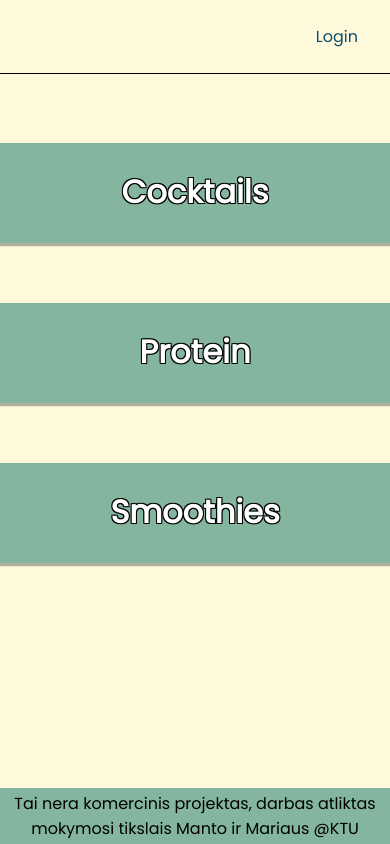
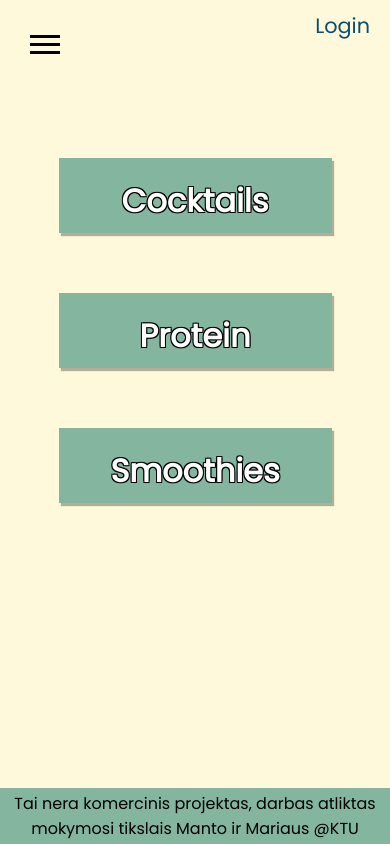
Before and after one commit to martemantas/Mix-Mingle, a PHP site: page /home.html in a window 390 px wide. Run offline with PHP 8.4, Linux system fonts and the light colour scheme.

Commit message:
Nav bar finished
Nav bar is fully responsive
Hamburger menu is functional

```diff
--- a/home.html
+++ b/home.html
@@ -6,15 +6,21 @@
     <link rel="stylesheet" href="style.css">
     <title>Document</title>
 </head>
+<script src="javascript.js"></script>
 <body>
     <nav>
+        <div class="hamburger">
+            <span class="line"></span>
+            <span class="line"></span>
+            <span class="line"></span>
+        </div>
         <ul>
             <li><a href="index.html">Home</a></li>
             <li><a href="">Mix</a></li>
             <li><a href="">Surprise Me</a></li>
             <li><a href="">Search</a></li>
         </ul>
-        <li><a href="">Login</a></li>
+        <li class="login"><a href="">Login</a></li>
     </nav>
     <div class="cards">
         <div class="card">
--- /dev/null
+++ b/javascript.js
@@ -0,0 +1,14 @@
+document.addEventListener("DOMContentLoaded", function() {
+    const hamburger = document.querySelector(".hamburger");
+    const navMenu = document.querySelector('nav');
+
+    hamburger.addEventListener("click", () => {
+        hamburger.classList.toggle("active");
+        navMenu.classList.toggle("active");
+    });
+
+    document.querySelectorAll(".nav-link").forEach(n => n.addEventListener("click", () => {
+        hamburger.classList.remove("active");
+        navMenu.classList.remove("active");
+    }));
+});
--- a/style.css
+++ b/style.css
@@ -13,7 +13,6 @@
 }
 body{
     background-color: var(--primary-bg-color);
-    /* background-image: url(bg.jpg); */
 }
 
 /* Navigation */
@@ -24,6 +23,7 @@ nav{
     padding: 1rem 2rem;
     border-bottom: 1px solid #000;
     background-color: var(--primary-bg-color);
+
 }
 nav ul, nav li{
     display: flex;
@@ -38,6 +38,17 @@ nav li a{
 }
 nav a:hover {
     transform: scale(1.1);
+}
+nav .hamburger{
+    display: none;
+}
+nav .line{
+    display: block;
+    height: 3px;
+    width: 30px;
+    margin: 5px auto;
+    transition: all 0.3s ease-in-out;
+    background-color: #000;
 }
 
 /* Cards */
@@ -102,16 +113,52 @@ footer{
 
 @media only screen and (max-width: 600px) {
     nav {
-      flex-direction: column;
+      border-bottom: none;
+      padding: 0;
     }
     nav ul {
-      flex-direction: column;
-      padding-top: 0.5rem;
-      display: none;
+        position: fixed;
+        left: -100%;
+        padding-top: 100px;
+        flex-direction: column;
+        background-color: #fff;
+        height: 100vh;
+        max-width: 50%;
+        width: 100%;
+        text-align: center;
+        transition: 0.3s;
+        box-shadow: 5px 0px 10px 0px #aaa;
+        z-index: 5;
     }
     nav li {
-        padding: 0.5rem 0;
-        direction: rtl;
+        margin-bottom: 1.5rem;
+        font-size: 1.3rem;
+        font-weight: 500;
+    }
+    nav .active ~ ul{
+        left: 0;
+    }
+    nav .login{
+        position: absolute;
+        top: 10px;
+        right: 20px;
+    }
+
+    /* Hamburger menu */
+
+    nav .hamburger {
+        display: block;
+        margin: 30px;
+        z-index: 10;
+    }
+    .hamburger.active .line:nth-child(2){
+        opacity: 0;
+    }
+    .hamburger.active .line:nth-child(1){
+        transform: translateY(8px) rotate(45deg);
+    }
+    .hamburger.active .line:nth-child(3){
+        transform: translateY(-8px) rotate(-45deg);
     }
 
     .cards{
@@ -119,7 +166,8 @@ footer{
     }
     .card{
         margin: 30px 0;
-        height: 100px;
+        height: 75px;
+        width: 70%;
         background-color: var(--secondary-bg-color);
     }
     .card h1{
```
